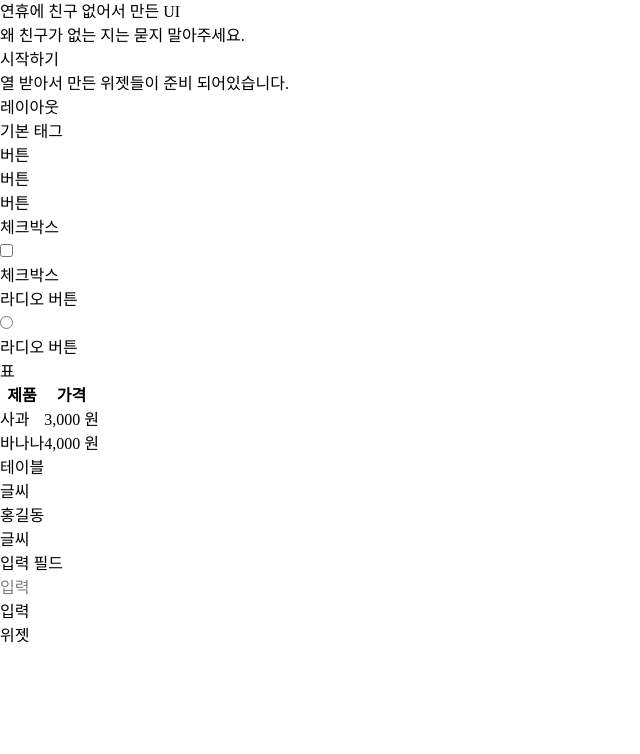
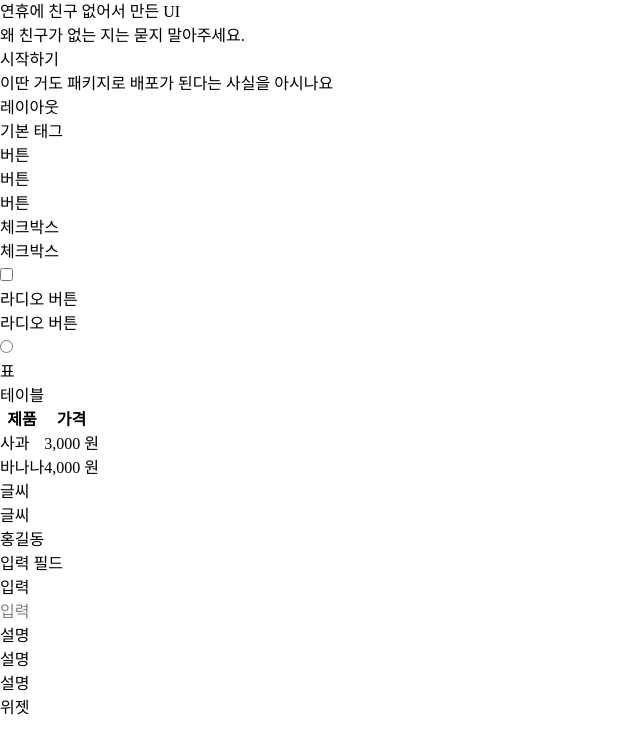
Before and after one commit to sehee-factory/sehee-ui, a React (Vite) app in the folder apps/web/: page / in a window 1280 px wide. Shown: the top 754 px of the page, without its empty margins (0-640 px from the left). Built offline with nearby package versions, Linux system fonts and the light colour scheme.

Commit message:
feat: description #3

```diff
--- a/apps/web/src/components/description-component.tsx
+++ b/apps/web/src/components/description-component.tsx
@@ -12,8 +12,13 @@ export const DescriptionComponent = ({ componentName, descrption, children }: Pr
       {componentName}
     </Typography>
     <Typography className="text-gray-400">{descrption}</Typography>
-    <div className="flex flex-col w-full gap-2 p-4 border border-gray-200 rounded-md">
+    <Stack
+      items="center"
+      gap={2}
+      justify="center"
+      className="items-center w-full p-4 border border-gray-200 rounded-md aspect-video"
+    >
       {children}
-    </div>
+    </Stack>
   </Stack>
 );
--- a/apps/web/src/pages/constants.tsx
+++ b/apps/web/src/pages/elements.tsx
@@ -1,4 +1,5 @@
-import { Button, Checkbox, Input, Radio, Table, Typography } from '@sehee/ui';
+import { Button, Checkbox, Description, Input, Radio, Table, Typography } from '@sehee/ui';
+import { DescriptionComponent } from '../components/description-component';
 
 type PageConfig = {
   url: string;
@@ -63,9 +64,18 @@ export const ELEMENTS: PageConfig[] = [
     description: '입력',
     component: () => <Input placeholder="입력" />,
   },
+  {
+    url: '/description',
+    name: '설명',
+    description: '설명',
+    component: () => <Description>설명</Description>,
+  },
 ].map((element) => ({
   ...element,
   url: `/element/${element.url}`,
+  component: () => (
+    <DescriptionComponent componentName={element.name} descrption={element.description}>
+      {<element.component />}
+    </DescriptionComponent>
+  ),
 }));
-
-export const PAGES: PageConfig[] = [...ELEMENTS];
--- a/apps/web/src/pages/main.tsx
+++ b/apps/web/src/pages/main.tsx
@@ -1,5 +1,5 @@
-import { Grid, Stack, Typography } from '@sehee/ui';
-import { ELEMENTS } from './constants';
+import { Description, Grid, Stack, Typography } from '@sehee/ui';
+import { ELEMENTS } from './elements';
 
 export const Main = () => (
   <Stack gap={8}>
@@ -15,7 +15,7 @@ export const Main = () => (
       <Typography size="2xl" weight="bold">
         시작하기
       </Typography>
-      <Typography>열 받아서 만든 위젯들이 준비 되어있습니다.</Typography>
+      <Description>이딴 거도 패키지로 배포가 된다는 사실을 아시나요</Description>
     </Stack>
     <Stack>
       <Typography size="xl" weight="bold">
@@ -28,13 +28,9 @@ export const Main = () => (
       </Typography>
       <Grid>
         {ELEMENTS.map((element) => (
-          <Stack gap={2} key={element.name} className="p-4 border border-gray-200 rounded-md">
-            <Typography size="lg" weight="bold">
-              {element.name}
-            </Typography>
-            {<element.component />}
-            <Typography size="sm">{element.description}</Typography>
-          </Stack>
+          <div className="p-4 border border-gray-200 rounded-xl">
+            <element.component key={element.name} />
+          </div>
         ))}
       </Grid>
     </Stack>
--- a/apps/web/src/router.tsx
+++ b/apps/web/src/router.tsx
@@ -1,6 +1,5 @@
 import { createRootRoute, createRoute, createRouter, Outlet } from '@tanstack/react-router';
-import { DescriptionComponent } from './components/description-component';
-import { PAGES } from './pages/constants';
+import { ELEMENTS } from './pages/elements';
 import { Main } from './pages/main';
 
 const rootRoute = createRootRoute({
@@ -19,15 +18,11 @@ const indexRoute = createRoute({
 
 const routeTree = rootRoute.addChildren([
   indexRoute,
-  ...PAGES.map((page) =>
+  ...ELEMENTS.map((page) =>
     createRoute({
       getParentRoute: () => rootRoute,
       path: page.url,
-      component: () => (
-        <DescriptionComponent componentName={page.name} descrption={page.description}>
-          {<page.component />}
-        </DescriptionComponent>
-      ),
+      component: page.component,
     }),
   ),
 ]);
--- /dev/null
+++ b/packages/ui/src/elements/description.tsx
@@ -0,0 +1,8 @@
+import { cn } from '../utils/cn';
+
+export const Description = (props: React.ComponentProps<'div'>) => (
+  <div
+    {...props}
+    className={cn('resize-none border-l-4 border-gray-200 w-full px-4 py-2', props.className)}
+  />
+);
--- a/packages/ui/src/index.ts
+++ b/packages/ui/src/index.ts
@@ -1,5 +1,6 @@
 export * from './elements/button';
 export * from './elements/checkbox';
+export * from './elements/description';
 export * from './elements/input';
 export * from './elements/radio';
 export * from './elements/table';
```
